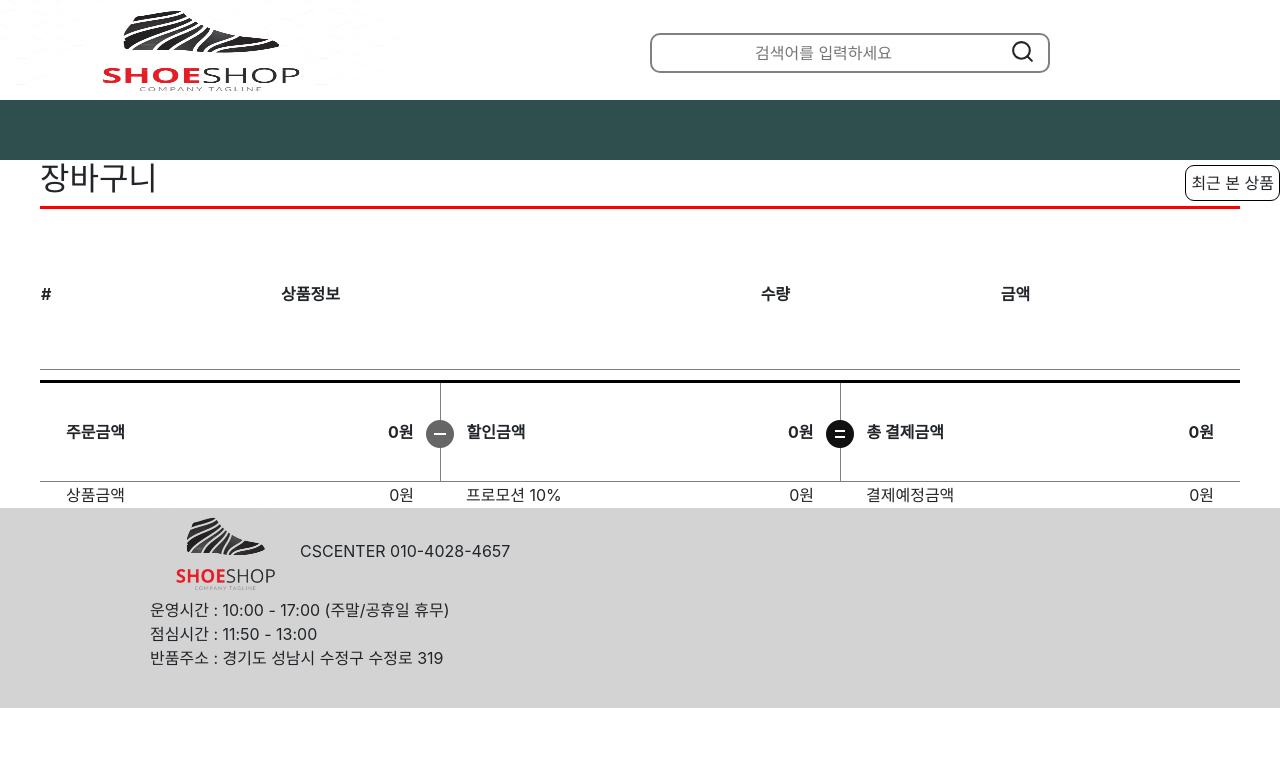
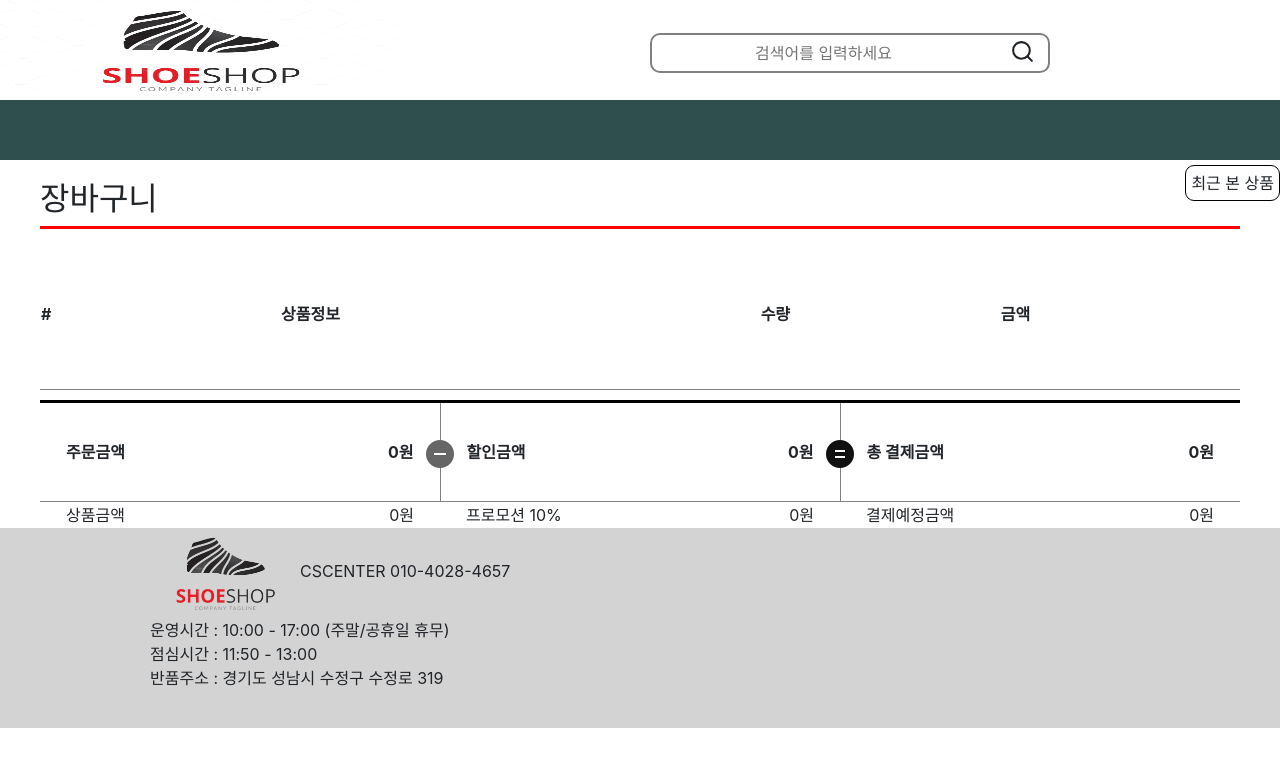
Before and after one commit to roby4657/Shoeshop, a React (Create React App) app: page /cart in a window 1280 px wide. Shown: the top 766 px of the page. Built offline with nearby package versions, Linux system fonts and the light colour scheme.

Commit message:
장바구니 title margin변경

```diff
--- a/src/Pages/Cart.js
+++ b/src/Pages/Cart.js
@@ -13,7 +13,7 @@ function Cart() {
     <div>
       <div className="CartTable">
         <div className="CartHeader">
-          <h2>장바구니</h2>
+          <h2 style={{marginTop:'20px'}}>장바구니</h2>
         </div>
         <table className="Cart">
           <thead>
```
